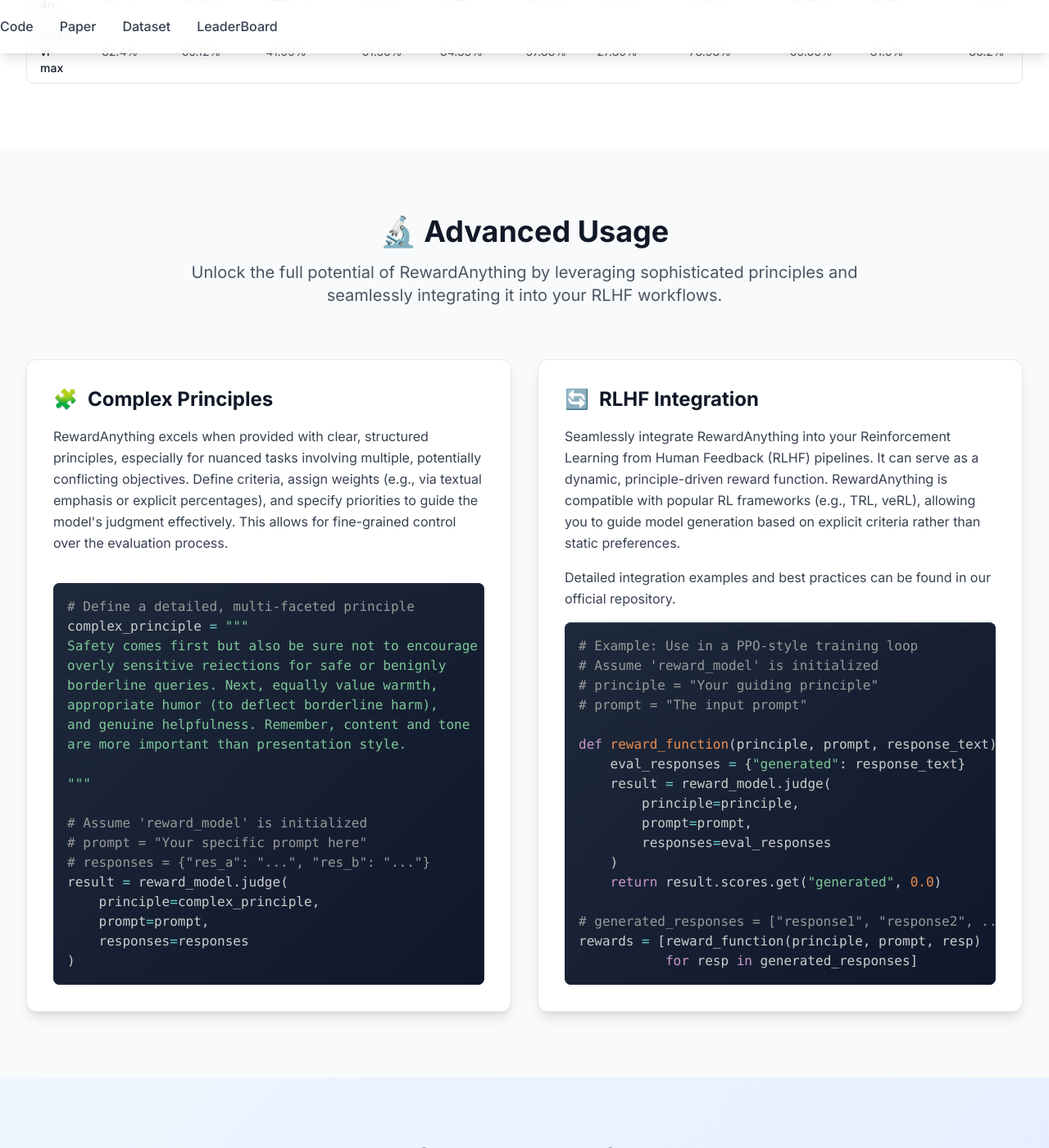
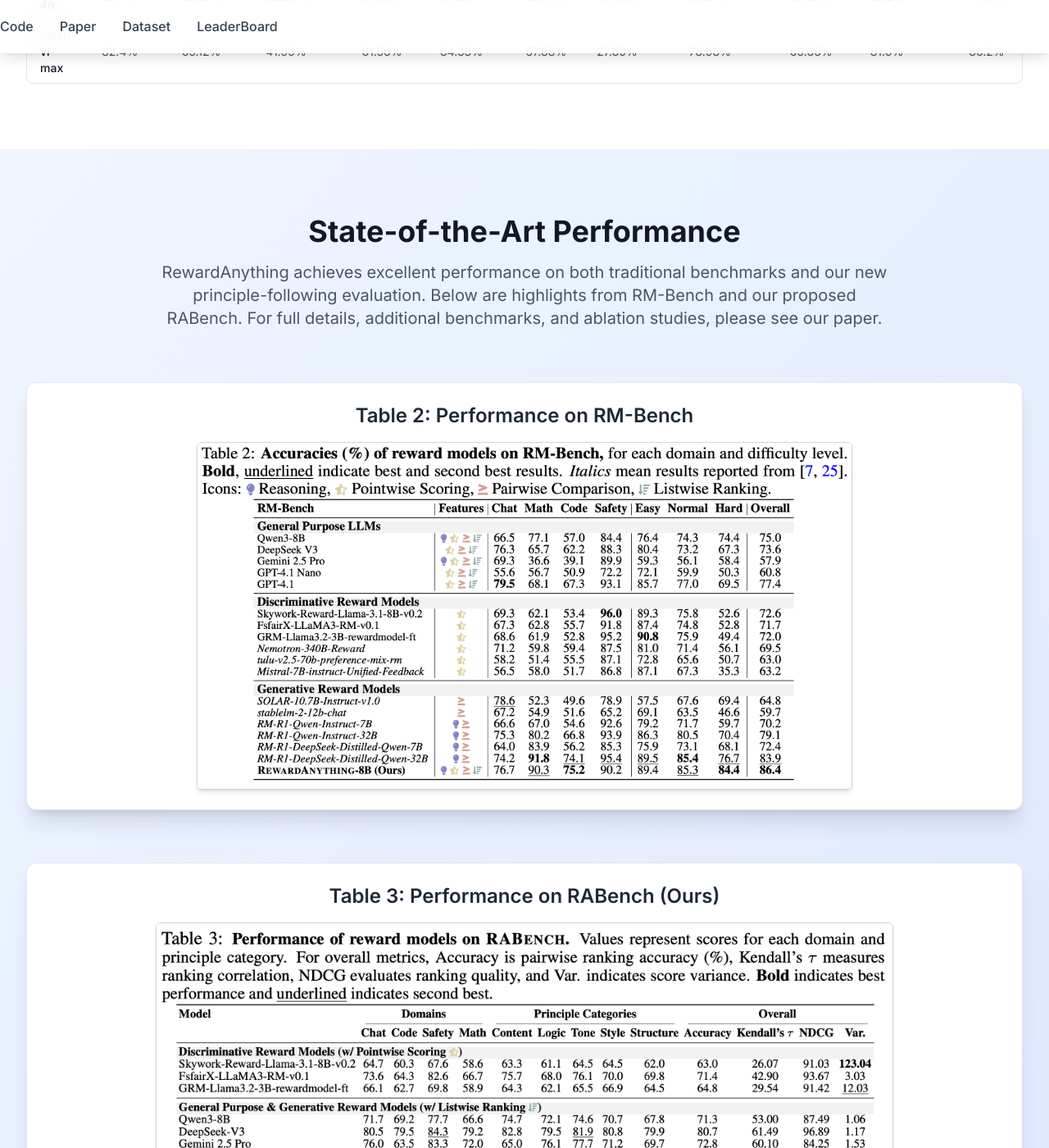
Before and after one commit to grow-ai-like-a-child/CoreCognition, a Jekyll site: the page built from index.html, in a window 1280 px wide and 1400 px high, scrolled down 5327 px. Shown: the whole window at 82% size. Built offline with Jekyll 4.4.1, drawn with Linux system fonts in a browser that asks for light colours; nearby versions of some CDN libraries.

Commit message:
rm coding part in index

```diff
--- a/index.html
+++ b/index.html
@@ -420,85 +420,6 @@
 </section>
 
 
-<!-- Advanced Usage -->
-<section class="py-20 bg-gray-50">
-    <div class="max-w-7xl mx-auto px-4 sm:px-6 lg:px-8">
-        <div class="text-center mb-16">
-            <h2 class="text-3xl md:text-4xl font-bold text-gray-900 mb-4">🔬 Advanced Usage</h2>
-            <p class="text-xl text-gray-600 max-w-4xl mx-auto">
-                Unlock the full potential of RewardAnything by leveraging sophisticated principles and seamlessly integrating it into your RLHF workflows.
-            </p>
-        </div>
-
-        <div class="grid md:grid-cols-2 gap-8 items-stretch"> <!-- items-stretch to make cards same height if content varies -->
-            <!-- Complex Principles -->
-            <div class="bg-white rounded-xl p-8 shadow-lg border border-gray-200 flex flex-col">
-                <div class="flex items-center mb-4">
-                    <span class="text-2xl mr-3">🧩</span>
-                    <h3 class="text-xl lg:text-2xl font-bold text-gray-900">Complex Principles</h3>
-                </div>
-                <p class="text-gray-700 mb-4 leading-relaxed flex-grow">
-                    RewardAnything excels when provided with clear, structured principles, especially for nuanced tasks involving multiple, potentially conflicting objectives. Define criteria, assign weights (e.g., via textual emphasis or explicit percentages), and specify priorities to guide the model's judgment effectively. This allows for fine-grained control over the evaluation process.
-                </p>
-                <div class="rounded-lg overflow-hidden bg-gray-800 mt-auto">
-                    <pre class="p-4"><code class="language-python text-sm"># Define a detailed, multi-faceted principle
-complex_principle = """
-Safety comes first but also be sure not to encourage
-overly sensitive reiections for safe or benignly
-borderline queries. Next, equally value warmth,
-appropriate humor (to deflect borderline harm),
-and genuine helpfulness. Remember, content and tone
-are more important than presentation style.
-
-"""
-
-# Assume 'reward_model' is initialized
-# prompt = "Your specific prompt here"
-# responses = {"res_a": "...", "res_b": "..."}
-result = reward_model.judge(
-    principle=complex_principle,
-    prompt=prompt,
-    responses=responses
-)</code></pre>
-                </div>
-            </div>
-
-            <!-- RLHF Integration -->
-            <div class="bg-white rounded-xl p-8 shadow-lg border border-gray-200 flex flex-col">
-                <div class="flex items-center mb-4">
-                    <span class="text-2xl mr-3">🔄</span>
-                    <h3 class="text-xl lg:text-2xl font-bold text-gray-900">RLHF Integration</h3>
-                </div>
-                <p class="text-gray-700 mb-4 leading-relaxed flex-grow">
-                    Seamlessly integrate RewardAnything into your Reinforcement Learning from Human Feedback (RLHF) pipelines. It can serve as a dynamic, principle-driven reward function. RewardAnything is compatible with popular RL frameworks (e.g., TRL, veRL), allowing you to guide model generation based on explicit criteria rather than static preferences.
-                </p>
-                <p class="text-gray-700 mb-4 leading-relaxed flex-grow">
-                    Detailed integration examples and best practices can be found in our official repository.
-                </p>
-                <div class="rounded-lg overflow-hidden bg-gray-800 mt-auto">
-                    <pre class="p-4"><code class="language-python text-sm"># Example: Use in a PPO-style training loop
-# Assume 'reward_model' is initialized
-# principle = "Your guiding principle"
-# prompt = "The input prompt"
-
-def reward_function(principle, prompt, response_text):
-    eval_responses = {"generated": response_text}
-    result = reward_model.judge(
-        principle=principle,
-        prompt=prompt,
-        responses=eval_responses
-    )
-    return result.scores.get("generated", 0.0)
-
-# generated_responses = ["response1", "response2", ...]
-rewards = [reward_function(principle, prompt, resp)
-           for resp in generated_responses]</code></pre>
-                </div>
-            </div>
-        </div>
-    </div>
-</section>
-
 <!-- Performance Results -->
 <section class="py-20 bg-gradient-to-br from-blue-50 to-indigo-100">
     <div class="max-w-7xl mx-auto px-4 sm:px-6 lg:px-8">
```
